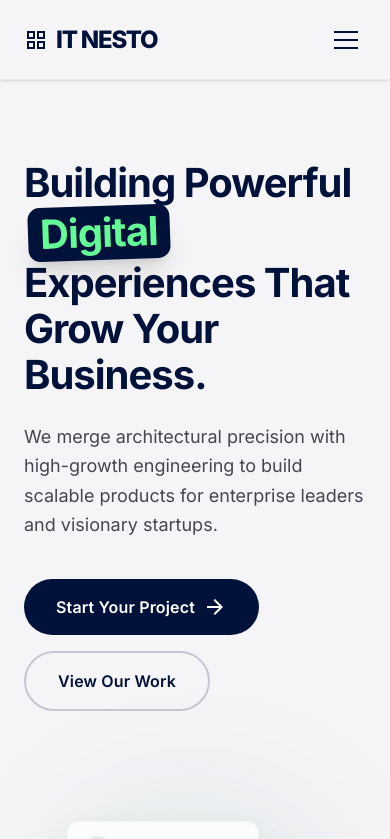
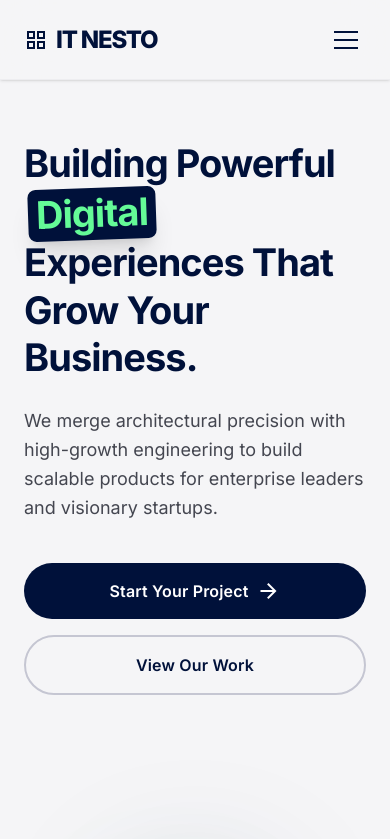
Before and after one commit to mahboobali-web/itnesto, a Next.js app: page / in a window 390 px wide. Shown: the top 839 px of the page. Built offline with nearby package versions, Linux system fonts and the light colour scheme.

Commit message:
fix: fine-tune mobile layout for hero, about and services sections

```diff
--- a/src/app/page.js
+++ b/src/app/page.js
@@ -52,7 +52,7 @@ function ImpactCard({ metric, idx }) {
           rotateY,
           transformStyle: "preserve-3d",
         }}
-        className="relative p-8 rounded-[32px] overflow-hidden border border-white/10 shadow-[0_15px_35px_rgba(0,0,0,0.3)] hover:shadow-[0_25px_50px_rgba(100,251,151,0.2)] bg-gradient-to-br from-[#0a1121] to-[#12223a] min-h-[240px] flex flex-col justify-end w-full h-full cursor-pointer group"
+        className="relative p-6 md:p-8 rounded-[24px] md:rounded-[32px] overflow-hidden border border-white/10 shadow-[0_15px_35px_rgba(0,0,0,0.3)] hover:shadow-[0_25px_50px_rgba(100,251,151,0.2)] bg-gradient-to-br from-[#0a1121] to-[#12223a] min-h-[200px] md:min-h-[240px] flex flex-col justify-end w-full h-full cursor-pointer group"
       >
         {/* Dynamic Inner Glow */}
         <div className="absolute inset-0 bg-[radial-gradient(ellipse_at_top_right,_var(--tw-gradient-stops))] from-[var(--color-secondary)]/20 via-transparent to-transparent opacity-0 group-hover:opacity-100 transition-opacity duration-500 z-0 pointer-events-none" />
@@ -80,10 +80,10 @@ function ImpactCard({ metric, idx }) {
           </motion.div>
 
           <motion.div style={{ translateZ: 40 }}>
-            <div className="text-4xl md:text-5xl font-display-xl font-extrabold text-white mb-3 tracking-tight group-hover:text-transparent group-hover:bg-clip-text group-hover:bg-gradient-to-r group-hover:from-white group-hover:to-white/80 transition-all duration-300">
+            <div className="text-3xl sm:text-4xl md:text-5xl font-display-xl font-extrabold text-white mb-2 md:mb-3 tracking-tight group-hover:text-transparent group-hover:bg-clip-text group-hover:bg-gradient-to-r group-hover:from-white group-hover:to-white/80 transition-all duration-300">
               {metric.value}<span className="text-[var(--color-secondary)] drop-shadow-[0_0_12px_rgba(100,251,151,0.4)] group-hover:text-[var(--color-secondary-container)] transition-colors duration-300">{metric.suffix}</span>
             </div>
-            <div className="text-[12px] font-bold text-white/70 uppercase tracking-[0.2em] group-hover:text-white transition-colors duration-300">{metric.label}</div>
+            <div className="text-[10px] sm:text-[12px] font-bold text-white/70 uppercase tracking-[0.1em] sm:tracking-[0.2em] group-hover:text-white transition-colors duration-300">{metric.label}</div>
           </motion.div>
         </div>
       </motion.div>
@@ -223,7 +223,7 @@ export default function Home() {
 
       {/* Top Navigation Bar */}
       <header className="fixed top-0 w-full z-50 backdrop-blur-xl bg-surface/90 border-b border-outline-variant/20 shadow-sm h-20 transition-all">
-        <nav className="flex justify-between items-center px-margin-mobile h-full w-full max-w-container-max mx-auto">
+        <nav className="flex justify-between items-center px-6 md:px-12 h-full w-full max-w-container-max mx-auto">
           <div className="flex items-center gap-2 relative z-50">
             <span className="material-symbols-outlined text-primary text-2xl md:text-3xl">grid_view</span>
             <span className="text-primary text-2xl md:text-3xl font-extrabold tracking-tighter">IT NESTO</span>
@@ -261,32 +261,32 @@ export default function Home() {
 
       <main>
         {/* Hero Section */}
-        <section className="relative pt-[160px] pb-section-gap overflow-hidden min-h-screen flex items-center">
-          <div className="max-w-container-max mx-auto px-margin-mobile grid grid-cols-1 lg:grid-cols-2 gap-stack-lg items-center relative z-10">
+        <section className="relative pt-[140px] md:pt-[160px] pb-24 md:pb-section-gap overflow-hidden min-h-[90vh] md:min-h-screen flex items-center">
+          <div className="max-w-container-max mx-auto px-6 md:px-12 grid grid-cols-1 lg:grid-cols-2 gap-8 md:gap-stack-lg items-center relative z-10">
             <div className="fade-up visible">
-              <h1 className="font-display-2xl font-bold text-[40px] leading-[1.15] md:text-[50px] lg:text-[72px] md:leading-[1.1] text-primary mb-6 md:mb-8 tracking-tight">
-                Building Powerful <span className="inline-block text-secondary-container bg-primary px-3 pb-1 pt-1 md:px-4 md:pb-2 md:pt-1 mx-1 rounded-xl md:rounded-2xl shadow-xl transform -rotate-2">Digital</span> Experiences That Grow Your Business.
+              <h1 className="font-display-2xl font-bold text-[38px] leading-[1.25] sm:text-[44px] sm:leading-[1.2] md:text-[50px] lg:text-[72px] lg:leading-[1.1] text-primary mb-6 md:mb-8 tracking-tight">
+                Building Powerful <span className="inline-block text-secondary-container bg-primary px-2 py-0.5 md:px-4 md:pb-2 md:pt-1 mx-1 rounded-lg md:rounded-2xl shadow-xl transform -rotate-2">Digital</span> Experiences That Grow Your Business.
               </h1>
               <p className="font-body-lg text-body-lg text-on-surface-variant max-w-xl mb-10 leading-relaxed text-lg">
                 We merge architectural precision with high-growth engineering to build scalable products for enterprise leaders and visionary startups.
               </p>
-              <div className="flex flex-wrap gap-4">
-                <button className="magnetic-btn bg-primary text-on-primary px-8 py-4 rounded-full font-button text-button flex items-center gap-2 hover:shadow-lg transition-all active:scale-95">
+              <div className="flex flex-col sm:flex-row gap-4 mt-8 md:mt-0">
+                <button className="magnetic-btn bg-primary text-on-primary px-8 py-4 rounded-full font-button text-button flex justify-center items-center gap-2 hover:shadow-lg transition-all active:scale-95 w-full sm:w-auto">
                   Start Your Project
                   <span className="material-symbols-outlined">arrow_forward</span>
                 </button>
-                <button className="magnetic-btn border-2 border-outline-variant text-primary px-8 py-4 rounded-full font-button text-button hover:bg-primary hover:text-on-primary hover:border-primary transition-all">
+                <button className="magnetic-btn border-2 border-outline-variant text-primary px-8 py-4 rounded-full font-button text-button flex justify-center items-center hover:bg-primary hover:text-on-primary hover:border-primary transition-all w-full sm:w-auto">
                   View Our Work
                 </button>
               </div>
             </div>
             <div className="relative h-[400px] md:h-[600px] w-full flex items-center justify-center fade-up visible mt-8 lg:mt-0" style={{ transitionDelay: '200ms' }}>
-              <div className="relative w-full h-full max-w-lg mx-auto transform scale-75 sm:scale-90 md:scale-100 origin-center">
+              <div className="relative w-full h-full max-w-lg mx-auto transform scale-[0.6] sm:scale-75 md:scale-100 origin-center">
                 {/* Floating Card 1 - Web Dev */}
                 <motion.div
                   animate={{ y: [0, -20, 0] }}
                   transition={{ duration: 6, repeat: Infinity, ease: "easeInOut" }}
-                  className="absolute top-[10%] left-0 w-64 glass-card rounded-2xl p-5 shadow-2xl z-20"
+                  className="absolute top-[5%] -left-[10%] md:left-0 w-64 glass-card rounded-2xl p-5 shadow-2xl z-20"
                 >
                   <div className="flex items-center gap-3 mb-3">
                     <div className="w-10 h-10 rounded-full bg-primary/10 flex items-center justify-center">
@@ -312,7 +312,7 @@ export default function Home() {
                 <motion.div
                   animate={{ y: [0, 25, 0] }}
                   transition={{ duration: 7, repeat: Infinity, ease: "easeInOut", delay: 1 }}
-                  className="absolute top-[40%] right-[-5%] w-72 glass-card rounded-2xl p-6 shadow-2xl z-30"
+                  className="absolute top-[35%] right-[-15%] md:right-[-5%] w-72 glass-card rounded-2xl p-6 shadow-2xl z-30"
                 >
                   <div className="flex justify-between items-end mb-4">
                     <div>
@@ -334,7 +334,7 @@ export default function Home() {
                 <motion.div
                   animate={{ y: [0, -15, 0] }}
                   transition={{ duration: 5, repeat: Infinity, ease: "easeInOut", delay: 2 }}
-                  className="absolute bottom-[5%] left-[10%] w-56 glass-card rounded-3xl p-4 shadow-xl z-10 border-4 border-surface"
+                  className="absolute bottom-[10%] -left-[5%] md:left-[10%] w-56 glass-card rounded-3xl p-4 shadow-xl z-10 border-4 border-surface"
                 >
                   <div className="w-full h-32 bg-primary rounded-xl mb-4 relative overflow-hidden flex flex-col p-3 border border-primary-container">
                     <div className="flex justify-between items-center mb-2">
@@ -415,8 +415,8 @@ export default function Home() {
         </section>
 
         {/* About Section - Modern Cinematic Layout */}
-        <section className="pt-section-gap pb-20 relative" id="about">
-          <div className="max-w-container-max mx-auto px-margin-mobile">
+        <section className="pt-24 md:pt-section-gap pb-12 md:pb-20 relative" id="about">
+          <div className="max-w-container-max mx-auto px-6 md:px-12">
             {/* Cinematic Image Card */}
             <div className="relative rounded-[32px] md:rounded-[40px] overflow-hidden shadow-elevation-2 h-[500px] md:h-[600px] lg:h-[700px] fade-up bg-primary group">
 
@@ -511,7 +511,7 @@ export default function Home() {
               </motion.div>
 
               {/* High-Contrast Floating Content Box */}
-              <div className="absolute bottom-4 left-4 right-4 md:bottom-6 md:left-6 md:right-6 lg:bottom-12 lg:left-12 lg:w-[580px] bg-surface/95 backdrop-blur-xl p-6 md:p-8 lg:p-12 rounded-[24px] md:rounded-[32px] shadow-2xl border border-white/50 fade-up" style={{ transitionDelay: '200ms' }}>
+              <div className="absolute bottom-0 left-0 right-0 md:bottom-6 md:left-6 md:right-6 lg:bottom-12 lg:left-12 lg:w-[580px] bg-surface/95 backdrop-blur-xl p-6 md:p-8 lg:p-12 rounded-b-[32px] rounded-t-none md:rounded-[32px] shadow-2xl border border-white/50 fade-up" style={{ transitionDelay: '200ms' }}>
                 <div className="flex items-center gap-4 mb-4 md:mb-6">
                   <span className="inline-block px-4 py-1.5 bg-primary/5 text-primary font-bold text-xs rounded-full uppercase tracking-[0.15em] border border-primary/10">Our Mission</span>
                   <div className="h-px bg-primary/10 flex-1"></div>
@@ -547,7 +547,7 @@ export default function Home() {
             </div>
 
             {/* Impact Metrics */}
-            <div className="grid grid-cols-1 sm:grid-cols-2 md:grid-cols-4 gap-6 mt-8 lg:mt-12">
+            <div className="grid grid-cols-2 sm:grid-cols-2 md:grid-cols-4 gap-4 md:gap-6 mt-8 lg:mt-12">
               {[
                 { icon: "handshake", value: "99", suffix: "%", label: "Client Retention", id: "retention" },
                 { icon: "rocket_launch", value: "250", suffix: "+", label: "Products Launched", id: "launched" },
@@ -562,7 +562,7 @@ export default function Home() {
 
         {/* Services Section */}
         <section className="py-section-gap bg-[#fdfdfd] border-y border-outline-variant/10" id="services">
-          <div className="max-w-container-max mx-auto px-margin-mobile">
+          <div className="max-w-container-max mx-auto px-6 md:px-12">
             <div className="text-center mb-20 fade-up">
               <span className="inline-block px-4 py-1 mb-4 text-[var(--color-secondary)] font-bold text-[11px] md:text-xs uppercase tracking-[0.15em]">
                 A Structured System, Not Just A Visual Identity
@@ -622,7 +622,7 @@ export default function Home() {
 
         {/* Portfolio Section */}
         <section className="py-section-gap bg-[#fdfdfd]" id="portfolio">
-          <div className="max-w-container-max mx-auto px-margin-mobile">
+          <div className="max-w-container-max mx-auto px-6 md:px-12">
             <div className="flex flex-col md:flex-row md:items-end justify-between mb-16 fade-up">
               <div className="max-w-2xl">
                 <span className="inline-block px-4 py-1.5 bg-primary/5 text-primary font-bold text-[11px] md:text-xs rounded-full uppercase tracking-[0.15em] border border-primary/10 mb-6">Our Work</span>
@@ -672,7 +672,7 @@ export default function Home() {
           {/* Subtle background element */}
           <div className="absolute top-0 right-0 w-1/3 h-full bg-gradient-to-l from-primary/5 to-transparent -z-10"></div>
 
-          <div className="max-w-container-max mx-auto px-margin-mobile">
+          <div className="max-w-container-max mx-auto px-6 md:px-12">
             <div className="flex flex-col md:flex-row md:items-end justify-between mb-20 fade-up">
               <div className="max-w-2xl">
                 <span className="inline-block px-4 py-1.5 bg-primary/5 text-primary font-bold text-xs rounded-full uppercase tracking-[0.15em] border border-primary/10 mb-6">Workflow</span>
@@ -721,7 +721,7 @@ export default function Home() {
           <div className="absolute top-0 right-1/4 w-96 h-96 bg-secondary/10 blur-[120px] rounded-full pointer-events-none"></div>
           <div className="absolute bottom-0 left-1/4 w-96 h-96 bg-primary-fixed/10 blur-[120px] rounded-full pointer-events-none"></div>
 
-          <div className="max-w-container-max mx-auto px-margin-mobile relative z-10">
+          <div className="max-w-container-max mx-auto px-6 md:px-12 relative z-10">
             <div className="text-center mb-16 fade-up">
               <span className="inline-block px-4 py-1.5 bg-white/5 text-white font-bold text-xs rounded-full uppercase tracking-[0.15em] border border-white/10 mb-6">Our Stack</span>
               <h2 className="text-4xl md:text-5xl text-white font-extrabold tracking-tight mb-4">World-Class Technologies</h2>
@@ -779,7 +779,7 @@ export default function Home() {
 
         {/* Statistics */}
         <section className="bg-primary pb-section-gap relative z-20" id="statistics">
-          <div className="max-w-container-max mx-auto px-margin-mobile">
+          <div className="max-w-container-max mx-auto px-6 md:px-12">
 
             <div className="grid grid-cols-1 md:grid-cols-3 gap-6">
 
@@ -831,7 +831,7 @@ export default function Home() {
           {/* Subtle background gradients */}
           <div className="absolute top-0 left-0 w-full h-full bg-gradient-to-b from-transparent to-primary/5 -z-10"></div>
 
-          <div className="max-w-container-max mx-auto px-margin-mobile">
+          <div className="max-w-container-max mx-auto px-6 md:px-12">
             <div className="grid grid-cols-1 lg:grid-cols-12 gap-12 items-center">
 
               <div className="lg:col-span-4 fade-up">
@@ -969,7 +969,7 @@ export default function Home() {
 
         {/* Contact Form */}
         <section className="py-section-gap">
-          <div className="max-w-container-max mx-auto px-margin-mobile">
+          <div className="max-w-container-max mx-auto px-6 md:px-12">
             <div className="bg-primary rounded-3xl overflow-hidden flex flex-col lg:flex-row">
               <div className="p-10 md:p-20 lg:w-1/2 text-on-primary">
                 <h2 className="font-display-xl text-headline-lg-mobile md:text-headline-xl mb-8">Let&apos;s build something exceptional together.</h2>
@@ -1044,7 +1044,7 @@ export default function Home() {
         {/* Decorative background glow */}
         <div className="absolute top-0 right-0 w-[500px] h-[500px] bg-secondary/10 blur-[120px] rounded-full pointer-events-none -z-10"></div>
 
-        <div className="max-w-container-max mx-auto px-margin-mobile">
+        <div className="max-w-container-max mx-auto px-6 md:px-12">
           <div className="grid grid-cols-1 md:grid-cols-2 lg:grid-cols-12 gap-12 lg:gap-8 mb-20">
             {/* Brand Column */}
             <div className="lg:col-span-4">
```
